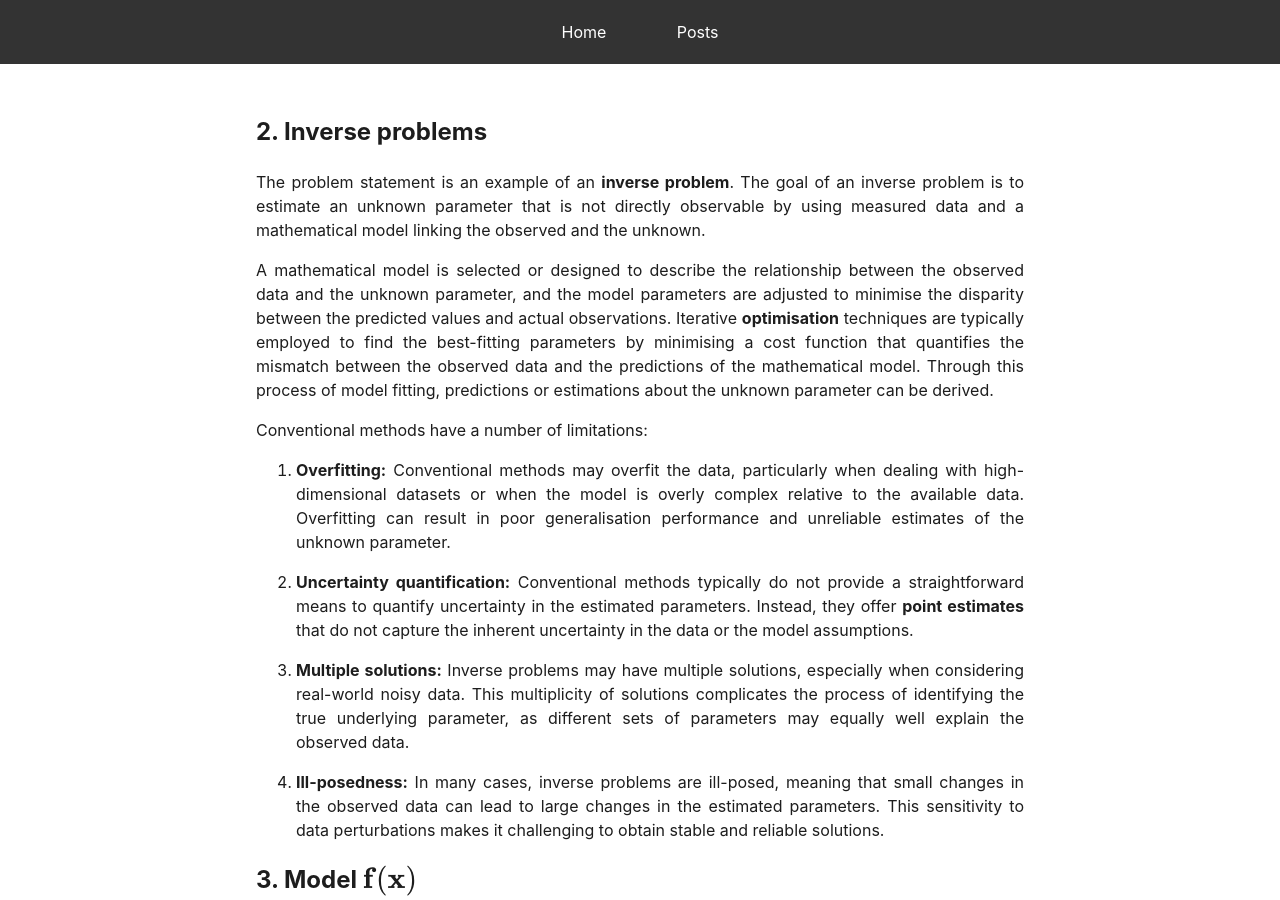
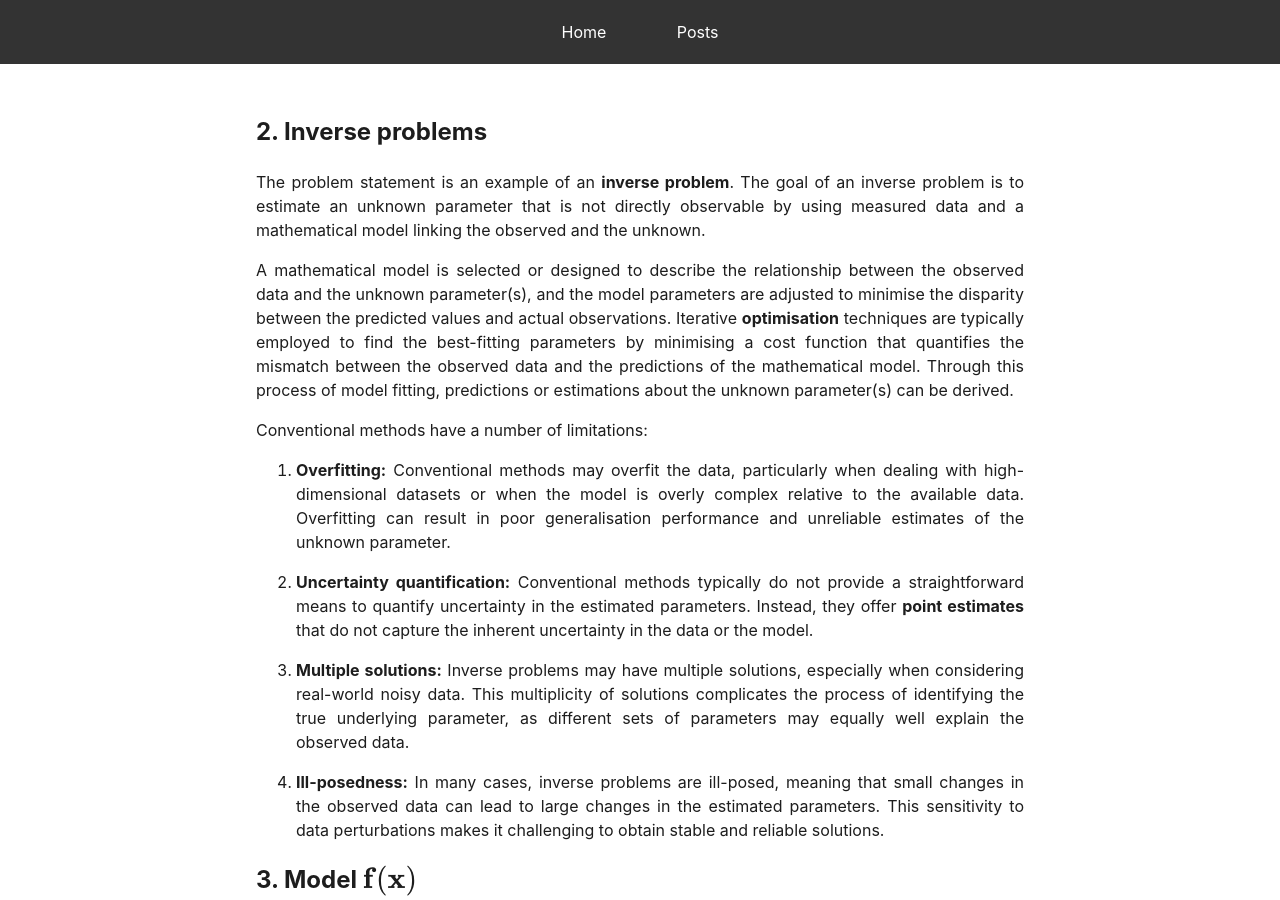
Before and after one commit to mark-hobbs/mark-hobbs.github.io, a Jekyll site: the page built from _posts/2024-12-02-bayesian-inference.md, in a window 1280 px wide and 900 px high, scrolled down 1021 px. Built offline with Jekyll 4.4.1, drawn with Linux system fonts in a browser that asks for light colours; formulas are drawn with MathJax 3.

Commit message:
General updates

```diff
--- a/_posts/2024-12-02-bayesian-inference.md
+++ b/_posts/2024-12-02-bayesian-inference.md
@@ -16,13 +16,13 @@ Given a series of experimental observations in the form of stress-strain ($\sigm
 
 The problem statement is an example of an **inverse problem**. The goal of an inverse problem is to estimate an unknown parameter that is not directly observable by using measured data and a mathematical model linking the observed and the unknown.
 
-A mathematical model is selected or designed to describe the relationship between the observed data and the unknown parameter, and the model parameters are adjusted to minimise the disparity between the predicted values and actual observations. Iterative **optimisation** techniques are typically employed to find the best-fitting parameters by minimising a cost function that quantifies the mismatch between the observed data and the predictions of the mathematical model. Through this process of model fitting, predictions or estimations about the unknown parameter can be derived.
+A mathematical model is selected or designed to describe the relationship between the observed data and the unknown parameter(s), and the model parameters are adjusted to minimise the disparity between the predicted values and actual observations. Iterative **optimisation** techniques are typically employed to find the best-fitting parameters by minimising a cost function that quantifies the mismatch between the observed data and the predictions of the mathematical model. Through this process of model fitting, predictions or estimations about the unknown parameter(s) can be derived.
 
 Conventional methods have a number of limitations:
 
 1. **Overfitting:** Conventional methods may overfit the data, particularly when dealing with high-dimensional datasets or when the model is overly complex relative to the available data. Overfitting can result in poor generalisation performance and unreliable estimates of the unknown parameter.
 
-2. **Uncertainty quantification:** Conventional methods typically do not provide a straightforward means to quantify uncertainty in the estimated parameters. Instead, they offer **point estimates** that do not capture the inherent uncertainty in the data or the model assumptions.
+2. **Uncertainty quantification:** Conventional methods typically do not provide a straightforward means to quantify uncertainty in the estimated parameters. Instead, they offer **point estimates** that do not capture the inherent uncertainty in the data or the model.
 
 3. **Multiple solutions:** Inverse problems may have multiple solutions, especially when considering real-world noisy data. This multiplicity of solutions complicates the process of identifying the true underlying parameter, as different sets of parameters may equally well explain the observed data.
 
```
